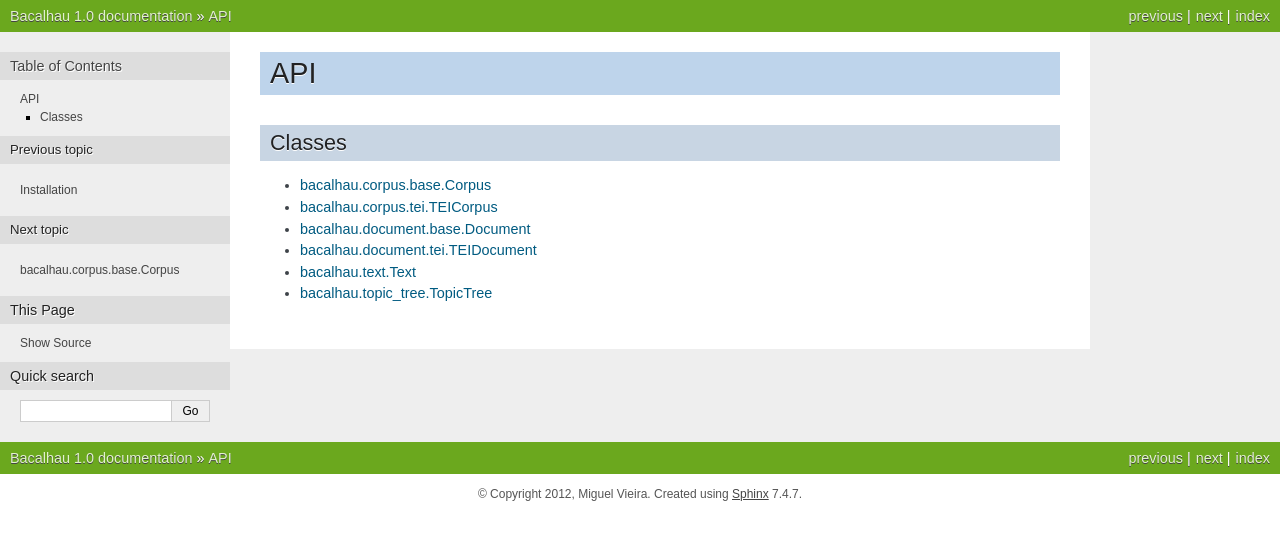
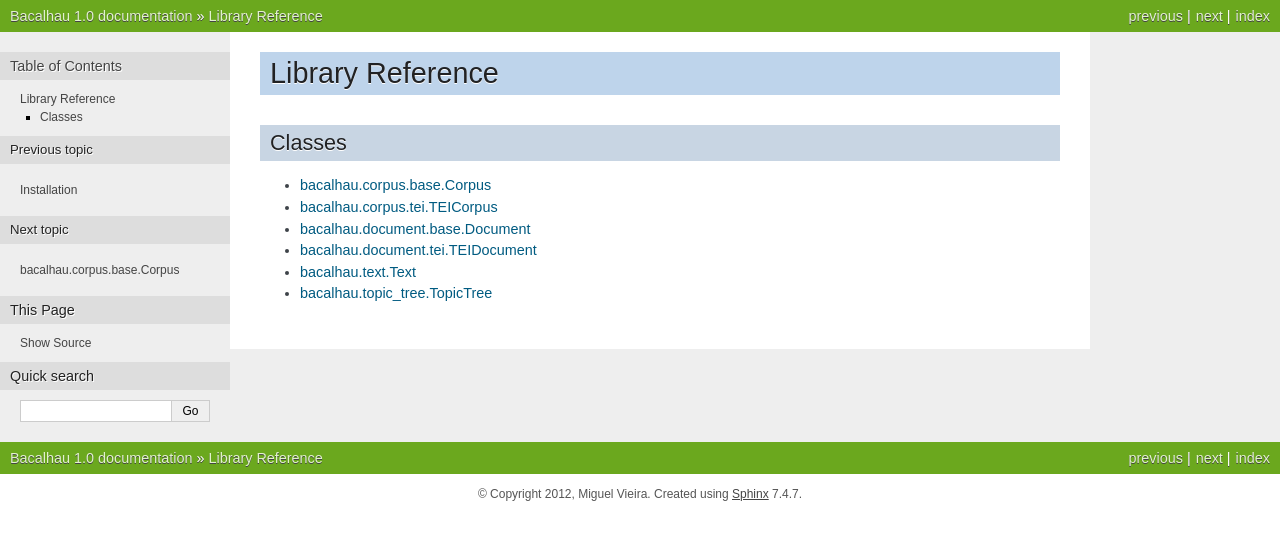
Before and after one commit to kcl-ddh/bacalhau, a Sphinx documentation site: the page built from docs/source/api.rst, in a window 1280 px wide. Shown: the top 540 px of the page. Built offline with Sphinx 7.4.7, drawn with Linux system fonts in a browser that asks for light colours; pages that are not in the unit, such as notebooks, are missing from menus.

Commit message:
Changed the title.

```diff
--- a/docs/source/api.rst
+++ b/docs/source/api.rst
@@ -1,7 +1,7 @@
 .. _api:
 
-API
-===
+Library Reference
+=================
 
 Classes
 -------
```
